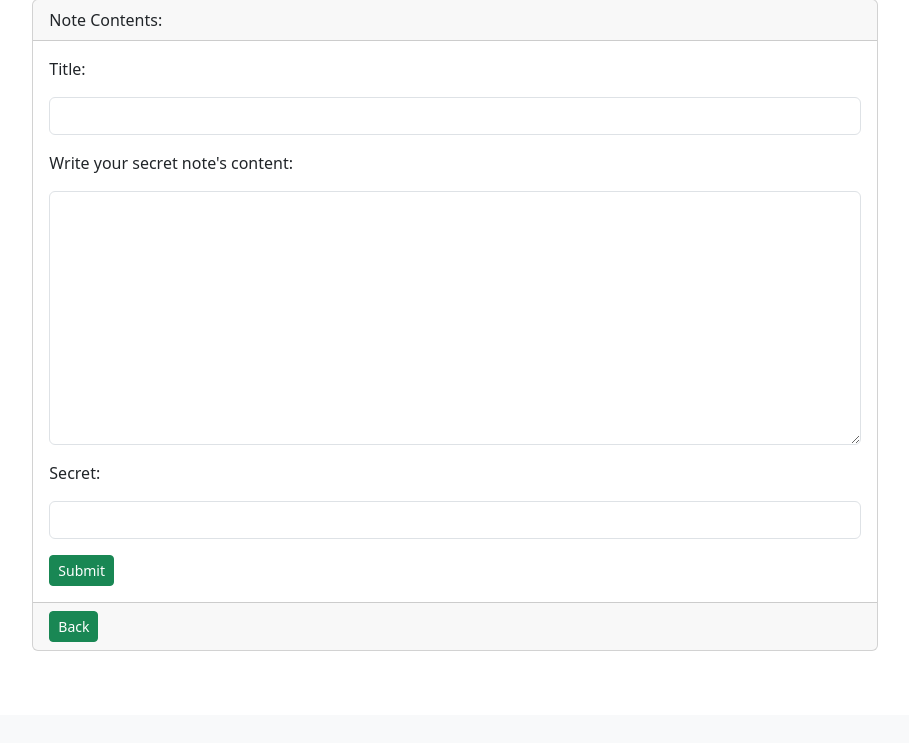
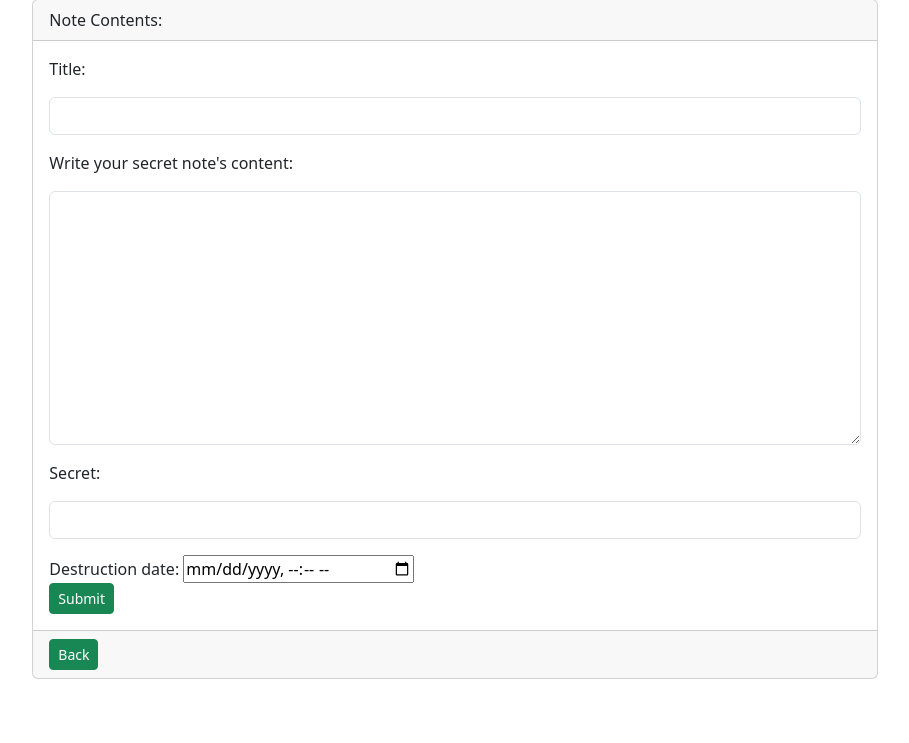
Before and after one commit to abdahmed22/SecretNote-MVC, a Django app: page /secret/notes/new in a window 1280 px wide. Shown: the part 151-894 px from the top of the page, without its empty margins (185-1094 px from the left). Before the commit the page ends 802 px from the top, so only its background shows below. Run offline with Django 5.2, Linux system fonts and the light colour scheme; a user stored in the database is signed in.

Commit message:
feature: self destruction notes:

```diff
--- a/secretnote/notes/forms.py
+++ b/secretnote/notes/forms.py
@@ -4,11 +4,12 @@ from .models import Note
 class NoteForm(forms.ModelForm):
     class Meta:
         model = Note
-        fields = ['title','text','secret']
+        fields = ['title','text','secret','destruction_date']
         widgets ={
             'title': forms.TextInput(attrs={'class': 'form-control my-3'}),
             'text': forms.Textarea(attrs={'class': 'form-control my-3'}),
             'secret': forms.TextInput(attrs={'class': 'form-control my-3'}),
+            'destruction_date': forms.TextInput(attrs={'type':'datetime-local'}),
         }
         labels = {
             'text': "Write your secret note's content",
--- a/secretnote/notes/models.py
+++ b/secretnote/notes/models.py
@@ -1,12 +1,15 @@
+import datetime
 from django.db import models
 from django.contrib.auth.models import User
 from cryptography.fernet import Fernet
 from django.conf import settings
+from django.utils import timezone
 
 class Note(models.Model):
     title = models.CharField(max_length=200)
     text = models.TextField()
     created = models.DateTimeField(auto_now_add=True)
+    destruction_date = models.DateTimeField()
     user = models.ForeignKey(User, on_delete=models.CASCADE, related_name='notes')
     secret = models.CharField(max_length=200, primary_key = True)
 
@@ -23,3 +26,7 @@ class Note(models.Model):
         text_decrypted = f.decrypt(self.text)
         text = text_decrypted.decode('utf-8')
         return text
+
+    @property
+    def is_deleted(self):
+        return timezone.now() > self.destruction_date
--- a/secretnote/notes/templates/notes/note_list.html
+++ b/secretnote/notes/templates/notes/note_list.html
@@ -11,6 +11,7 @@
             <div class="card-body">
                 <div class="row">
                     {% for note in notes %}
+                        {% if not note.is_deleted%}
                             <div class="col-md-4">
                                 <div class="card mb-5">
                                     <div class="card-header">{{note.title_decrypted}}</div>
@@ -22,6 +23,7 @@
                                     </div>
                                 </div>
                             </div>
+                        {% endif %}
                     {% endfor %}
                 </div>
             </div>
--- a/secretnote/notes/views.py
+++ b/secretnote/notes/views.py
@@ -24,8 +24,6 @@ class NotesDetailsView(LoginRequiredMixin, DetailView):
     model = Note
     context_object_name = "note"
     login_url = "/login"
-
-
 
 class NotesCreateView(LoginRequiredMixin, CreateView):
     model = Note
```
Also changed, not shown: secretnote/db.sqlite3, secretnote/notes/migrations/0004_note_destruction_date.py (added). Lines whose indentation alone changed are shown as unchanged.
